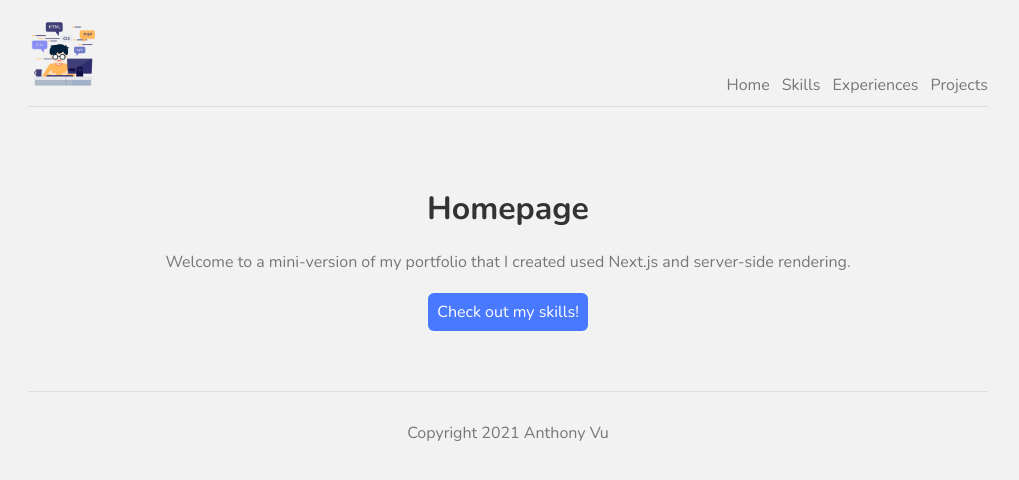
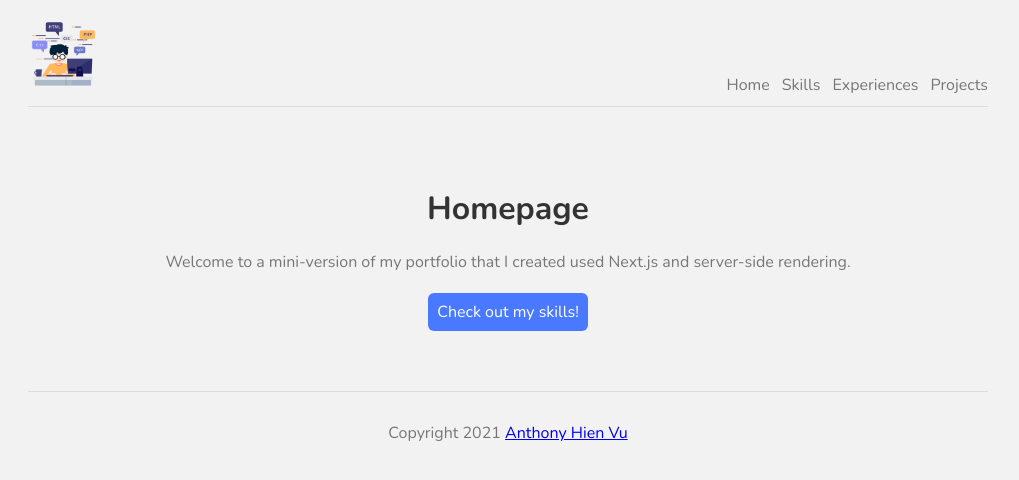
Before and after one commit to AVu120/mini-ssr-portfolio, a Next.js app in the folder client/: page / in a window 1280 px wide. Shown: the top 480 px of the page, without its empty margins (132-1151 px from the left). Built offline with nearby package versions, Linux system fonts and the light colour scheme.

Commit message:
Add hyperlink to my linkedin profile page in footer.

```diff
--- a/client/components/common/Footer.tsx
+++ b/client/components/common/Footer.tsx
@@ -1,5 +1,15 @@
 const Footer = () => {
-  return <footer>Copyright 2021 Anthony Vu</footer>;
+  return (
+    <footer>
+      Copyright 2021{" "}
+      <a
+        style={{textDecoration: "underline"}}
+        href="https://www.linkedin.com/in/anthony-hien-vu/"
+      >
+        Anthony Hien Vu
+      </a>
+    </footer>
+  );
 };
 
 export default Footer;
```
